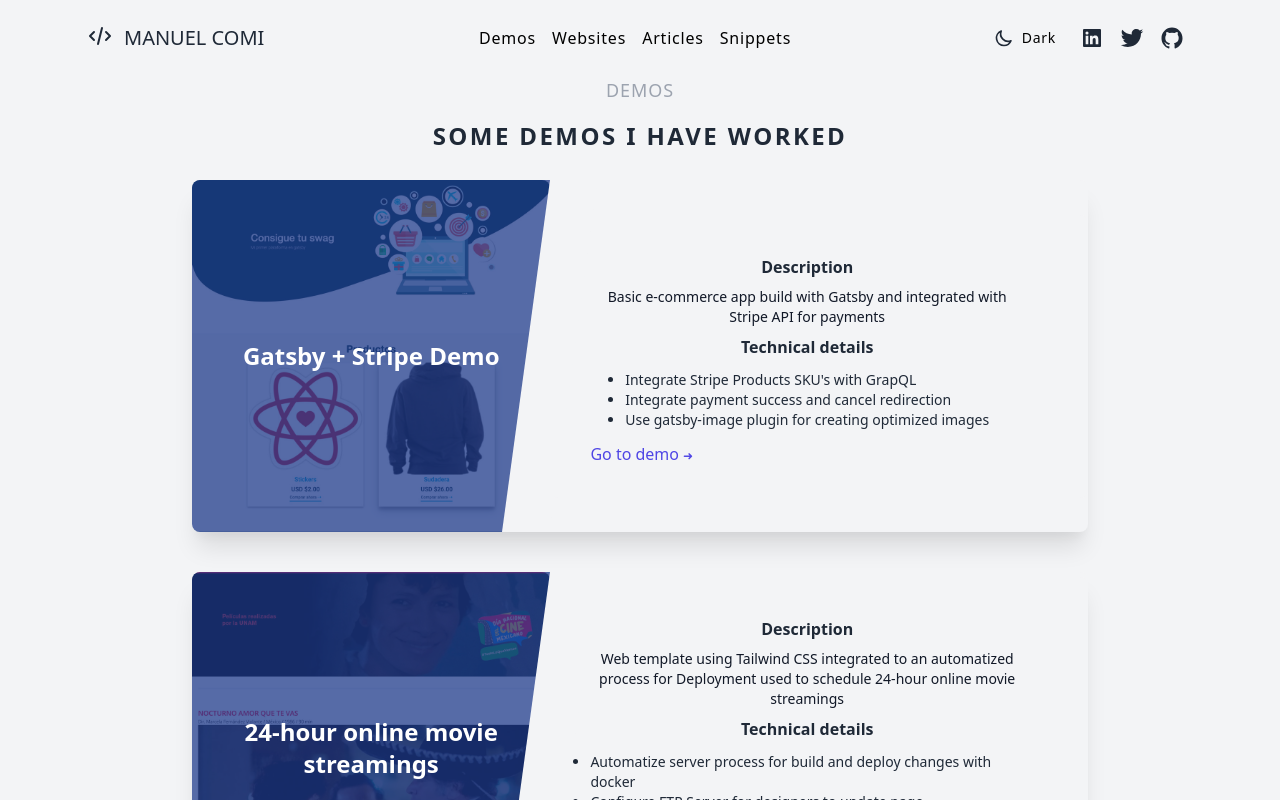
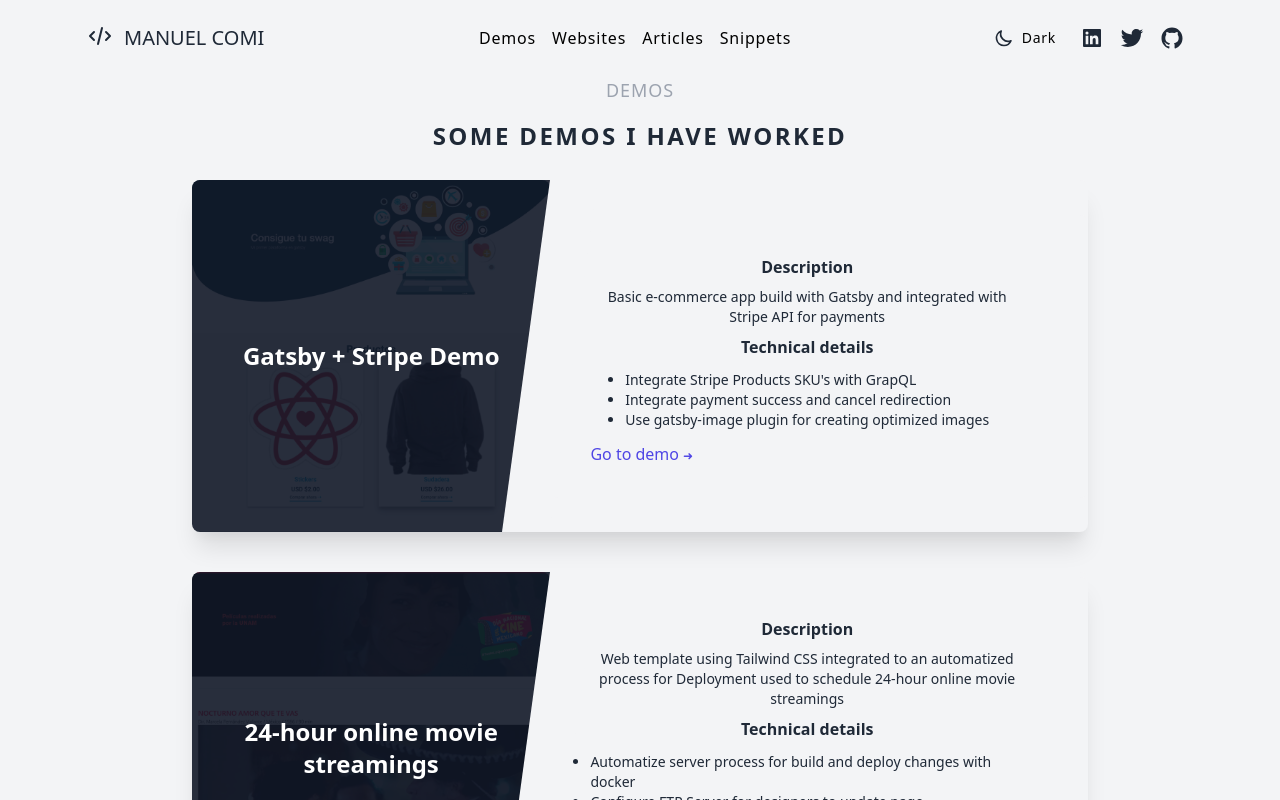
Before and after one commit to mcomi/portfolio, a Next.js app: page /demos in a window 1280 px wide. Shown: the top 800 px of the page. Built offline with nearby package versions, Linux system fonts and the light colour scheme.

Commit message:
updated styles

```diff
--- a/components/DemoCard.js
+++ b/components/DemoCard.js
@@ -13,7 +13,7 @@
   return (
     <div className="">
       <div
-        className="relative rounded-lg block md:flex items-center bg-gray-100 shadow-xl"
+        className="group relative rounded-lg block md:flex items-center dark:bg-gray-800 bg-gray-100 shadow-xl"
         style={{ minHeight: "22rem" }}
       >
         <div
@@ -27,15 +27,15 @@
             objectFit="cover"
             alt={title}
           />
-          <div className="absolute inset-0 w-full h-full bg-blue-900 opacity-75"></div>
-          <div className="absolute inset-0 w-full h-full flex items-center justify-center fill-current text-white text-2xl font-bold">
+          <div className="absolute inset-0 w-full h-full bg-gray-900 dark:bg-gray-100 opacity-90 group-hover:opacity-30 transition-opacity duration-1000 ease-out"></div>
+          <div className="absolute inset-0 w-full h-full flex items-center justify-center fill-current dark:text-gray-900 text-white text-2xl font-bold">
             {title}
           </div>
         </div>
-        <div className="w-full md:w-3/5 h-full flex items-center bg-gray-100 rounded-lg">
+        <div className="w-full md:w-3/5 h-full flex items-center dark:bg-gray-800 bg-gray-100 rounded-lg">
           <div className="p-8 md:pr-16 md:pl-10 md:py-8">
             <h3 className="font-bold my-2">Description</h3>
-            <p className="text-gray-900 text-sm">{description}</p>
+            <p className="text-sm">{description}</p>
             <h3 className="font-bold my-2">Technical details</h3>
             <div className="inline-flex">
               <ul className="list-none md:list-disc">
@@ -54,7 +54,7 @@
             </a>
           </div>
           <svg
-            className="hidden md:block absolute inset-y-0 h-full w-24 fill-current text-gray-100 -ml-12"
+            className="hidden md:block absolute inset-y-0 h-full w-24 fill-current dark:text-gray-800 text-gray-100 -ml-12"
             viewBox="0 0 100 100"
             preserveAspectRatio="none"
           >
--- a/pages/demos.js
+++ b/pages/demos.js
@@ -17,7 +17,7 @@
             some demos I have worked
           </span>
         </div>
-        <div className="grid 3xl:grid-cols-2 grid-cols-1 gap-10 w-4/5 mx-auto antialiased mb-4">
+        <div className="grid 3xl:grid-cols-2 grid-cols-1 gap-10 w-4/5 mx-auto antialiased mb-8">
           {demos.map((demo, index) => {
             return <DemoCard key={demo.title + index} {...demo} />;
           })}
```
